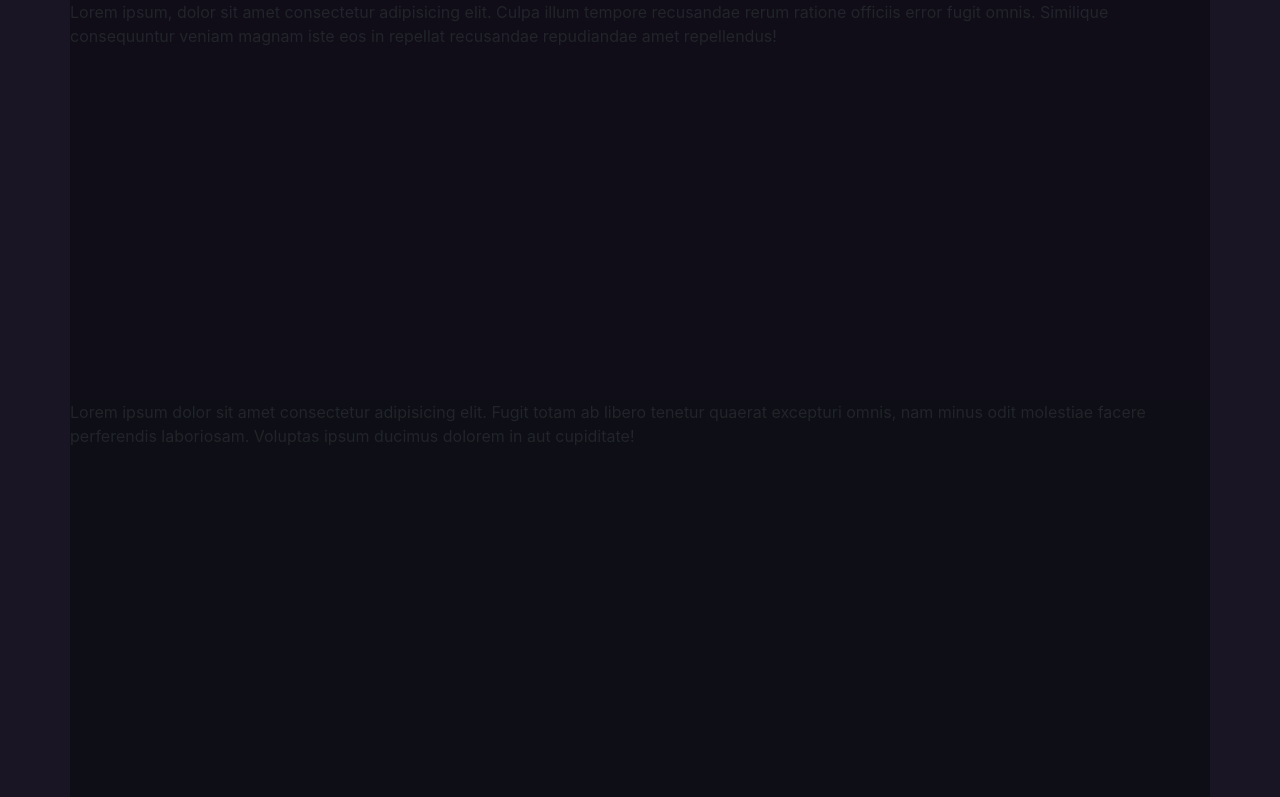
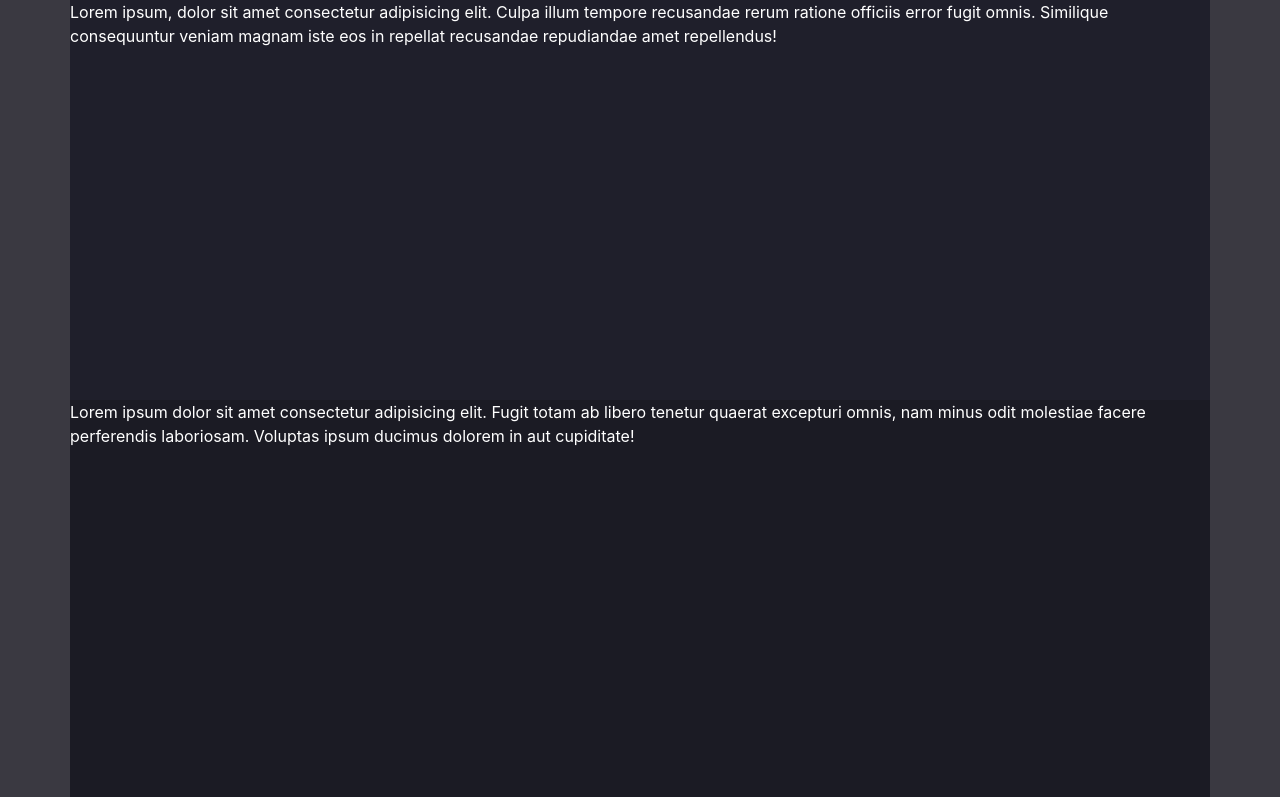
Before and after one commit to yakovdan98/Portfolio-Landing-Page, a plain HTML site: page index.html in a window 1280 px wide. Shown: the top 797 px of the page. Drawn offline with Linux system fonts and the light colour scheme.

Commit message:
changed palet and row heights

```diff
--- a/css/style.css
+++ b/css/style.css
@@ -1,18 +1,18 @@
 body {
-  background-color:rgb(25, 21, 36);
+  background-color:rgb(58, 57, 65);
 }
 
 .row {
   height: 400px;
 }
 .container p {
-
+  color: white;
 }
 
 .drk-row {
-  background-color:rgb(16, 13, 24);
+  background-color:rgb(27, 27, 36);
 }
 
 .lt-row {
-  background-color:rgba(14, 14, 22, 0.973);
+  background-color:rgba(30, 30, 43, 0.973);
 }
--- a/index.html
+++ b/index.html
@@ -10,16 +10,16 @@
 </head>
 <body>
   <div class="container">
-    <div class="row drk-row">
+    <div class="row lt-row">
       <p>Lorem ipsum, dolor sit amet consectetur adipisicing elit. Culpa illum tempore recusandae rerum ratione officiis error fugit omnis. Similique consequuntur veniam magnam iste eos in repellat recusandae repudiandae amet repellendus!</p>
     </div>
-    <div class="row lt-row">
+    <div class="row drk-row">
       <p>Lorem ipsum dolor sit amet consectetur adipisicing elit. Fugit totam ab libero tenetur quaerat excepturi omnis, nam minus odit molestiae facere perferendis laboriosam. Voluptas ipsum ducimus dolorem in aut cupiditate!</p>
     </div>
-    <div class="row drk-row">
+    <div class="row lt-row">
       <p>Lorem ipsum, dolor sit amet consectetur adipisicing elit. Distinctio dolor eaque architecto sequi labore, velit porro ipsam rerum ab nihil debitis consectetur maiores voluptates nisi aperiam laborum delectus dolorem eum!</p>
     </div>
-    <div class="row lt-row">
+    <div class="row drk-row">
       <p>Lorem ipsum, dolor sit amet consectetur adipisicing elit. In eaque officiis maiores sequi sint doloremque distinctio nam dignissimos qui eveniet. Pariatur amet nemo impedit, totam beatae ipsum iste quidem ex.</p>
     </div>
   </div>
```
